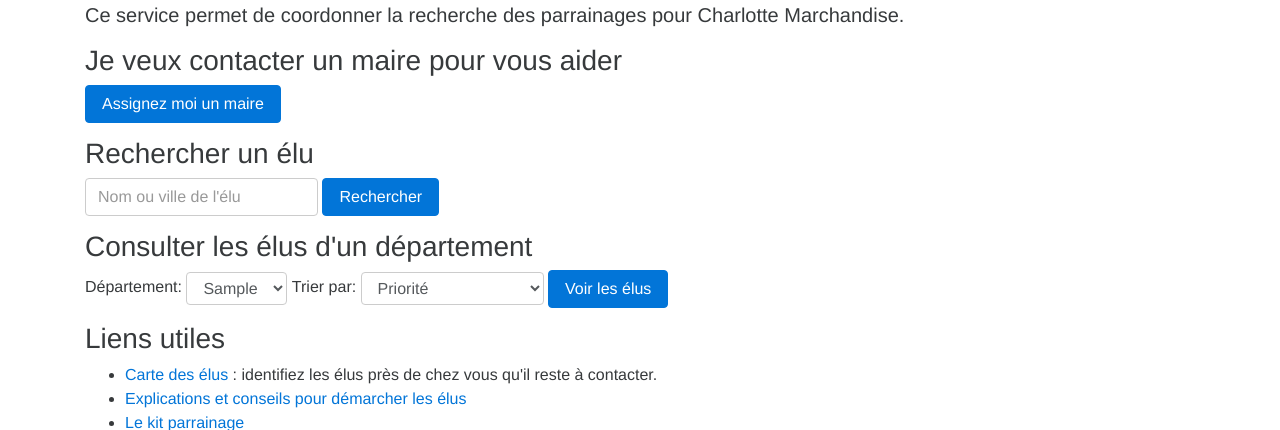
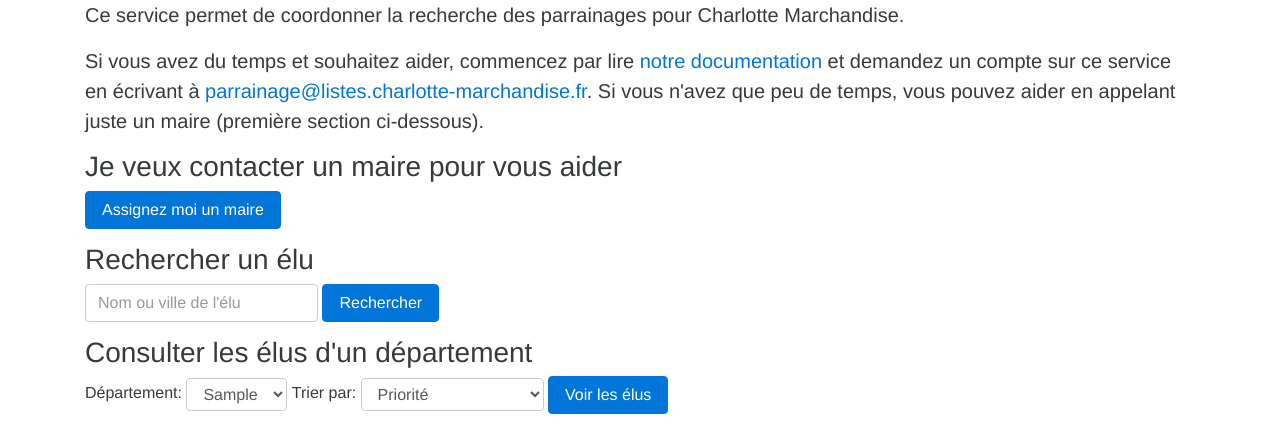
Before and after one commit to rhertzog/parrainage, a Django app: page / in a window 1280 px wide. Shown: the part 52-482 px from the top of the page. Run offline with Django 3.2, Linux system fonts and the light colour scheme; tables that the repository leaves empty hold one stand-in row (values such as "Sample post"); some libraries are stand-ins or nearby versions.

Commit message:
Add introduction for new visitors

```diff
--- a/parrainage/app/templates/home.html
+++ b/parrainage/app/templates/home.html
@@ -3,6 +3,16 @@
 <div class="introduction">
     <div class="container">
         <p class="lead m-b-4">Ce service permet de coordonner la recherche des parrainages pour Charlotte Marchandise.</p>
+    {% if not user.is_authenticated %}
+        <p class="lead m-b-4">Si vous avez du temps et souhaitez aider, commencez par lire
+	<a target="_blank"
+	    href="http://charlotte-marchandise.fr/chamawiki/doku.php?id=public:parrainages">notre documentation</a> et demandez un compte sur
+	ce service en écrivant à
+	<a
+	    href="mailto:parrainage@listes.charlotte-marchandise.fr">parrainage@listes.charlotte-marchandise.fr</a>.
+	Si vous n'avez que peu de temps, vous pouvez aider en appelant juste
+	un maire (première section ci-dessous).</p>
+    {% endif %}
     </div>
 </div>
 <div class="container">
```
